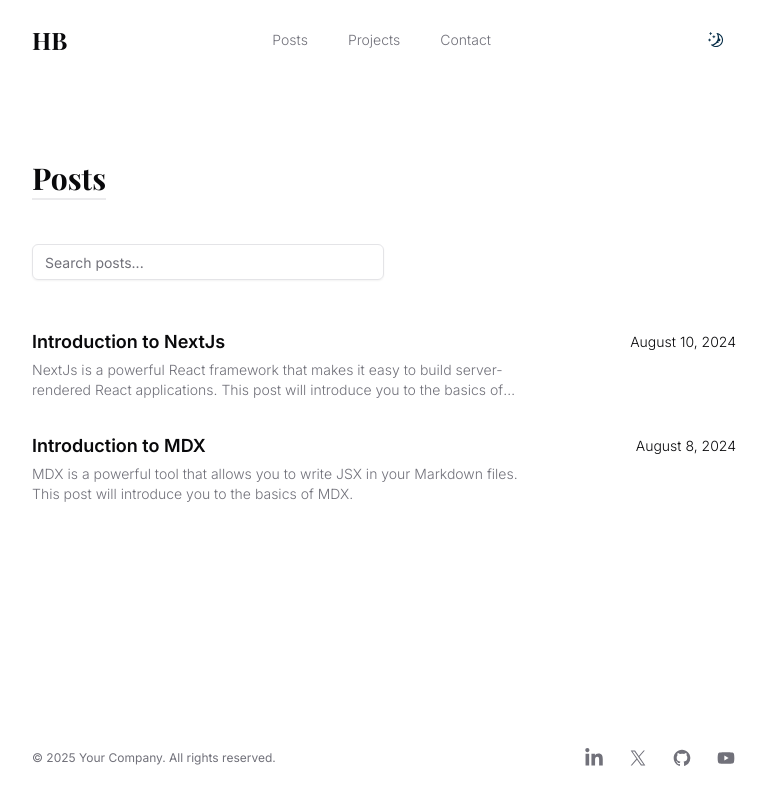
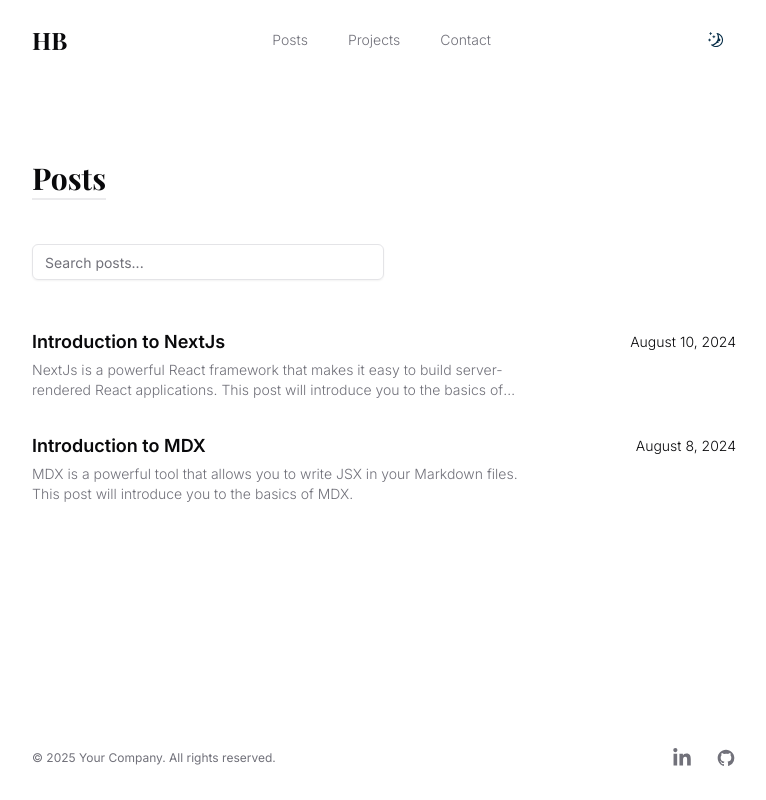
Before and after one commit to UsamaBinQamar/portfolio-nextjs, a Next.js app: page /posts in a window 1280 px wide. Shown: the whole page, without its empty margins (256-1022 px from the left). Built offline with nearby package versions, Linux system fonts and the light colour scheme; a web font is replaced by a local one.

Commit message:
remove x and yt from footer

```diff
--- a/components/footer.tsx
+++ b/components/footer.tsx
@@ -29,7 +29,7 @@ const navigation = [
   // },
   {
     name: 'LinkedIn',
-    href: '#',
+    href: 'https://www.linkedin.com/in/usamabinqamar/',
     icon: (props: JSX.IntrinsicAttributes & SVGProps<SVGSVGElement>) => (
       <svg fill='currentColor' viewBox='0 0 448 512' {...props}>
         <path
@@ -39,18 +39,18 @@ const navigation = [
       </svg>
     )
   },
-  {
-    name: 'X',
-    href: '#',
-    icon: (props: JSX.IntrinsicAttributes & SVGProps<SVGSVGElement>) => (
-      <svg fill='currentColor' viewBox='0 0 24 24' {...props}>
-        <path d='M13.6823 10.6218L20.2391 3H18.6854L12.9921 9.61788L8.44486 3H3.2002L10.0765 13.0074L3.2002 21H4.75404L10.7663 14.0113L15.5685 21H20.8131L13.6819 10.6218H13.6823ZM11.5541 13.0956L10.8574 12.0991L5.31391 4.16971H7.70053L12.1742 10.5689L12.8709 11.5655L18.6861 19.8835H16.2995L11.5541 13.096V13.0956Z' />
-      </svg>
-    )
-  },
+  // {
+  //   name: 'X',
+  //   href: '#',
+  //   icon: (props: JSX.IntrinsicAttributes & SVGProps<SVGSVGElement>) => (
+  //     <svg fill='currentColor' viewBox='0 0 24 24' {...props}>
+  //       <path d='M13.6823 10.6218L20.2391 3H18.6854L12.9921 9.61788L8.44486 3H3.2002L10.0765 13.0074L3.2002 21H4.75404L10.7663 14.0113L15.5685 21H20.8131L13.6819 10.6218H13.6823ZM11.5541 13.0956L10.8574 12.0991L5.31391 4.16971H7.70053L12.1742 10.5689L12.8709 11.5655L18.6861 19.8835H16.2995L11.5541 13.096V13.0956Z' />
+  //     </svg>
+  //   )
+  // },
   {
     name: 'GitHub',
-    href: '#',
+    href: 'https://github.com/UsamaBinQamar',
     icon: (props: JSX.IntrinsicAttributes & SVGProps<SVGSVGElement>) => (
       <svg fill='currentColor' viewBox='0 0 24 24' {...props}>
         <path
@@ -61,19 +61,19 @@ const navigation = [
       </svg>
     )
   },
-  {
-    name: 'YouTube',
-    href: '#',
-    icon: (props: JSX.IntrinsicAttributes & SVGProps<SVGSVGElement>) => (
-      <svg fill='currentColor' viewBox='0 0 24 24' {...props}>
-        <path
-          fillRule='evenodd'
-          d='M19.812 5.418c.861.23 1.538.907 1.768 1.768C21.998 8.746 22 12 22 12s0 3.255-.418 4.814a2.504 2.504 0 0 1-1.768 1.768c-1.56.419-7.814.419-7.814.419s-6.255 0-7.814-.419a2.505 2.505 0 0 1-1.768-1.768C2 15.255 2 12 2 12s0-3.255.417-4.814a2.507 2.507 0 0 1 1.768-1.768C5.744 5 11.998 5 11.998 5s6.255 0 7.814.418ZM15.194 12 10 15V9l5.194 3Z'
-          clipRule='evenodd'
-        />
-      </svg>
-    )
-  }
+  // {
+  //   name: 'YouTube',
+  //   href: '#',
+  //   icon: (props: JSX.IntrinsicAttributes & SVGProps<SVGSVGElement>) => (
+  //     <svg fill='currentColor' viewBox='0 0 24 24' {...props}>
+  //       <path
+  //         fillRule='evenodd'
+  //         d='M19.812 5.418c.861.23 1.538.907 1.768 1.768C21.998 8.746 22 12 22 12s0 3.255-.418 4.814a2.504 2.504 0 0 1-1.768 1.768c-1.56.419-7.814.419-7.814.419s-6.255 0-7.814-.419a2.505 2.505 0 0 1-1.768-1.768C2 15.255 2 12 2 12s0-3.255.417-4.814a2.507 2.507 0 0 1 1.768-1.768C5.744 5 11.998 5 11.998 5s6.255 0 7.814.418ZM15.194 12 10 15V9l5.194 3Z'
+  //         clipRule='evenodd'
+  //       />
+  //     </svg>
+  //   )
+  // }
 ]
 
 export default function Footer() {
--- a/components/intro.tsx
+++ b/components/intro.tsx
@@ -7,7 +7,7 @@ export default function Intro() {
       <div className='mt-2 flex-1 md:mt-0'>
         <h1 className='title no-underline'>Hey, I&#39;m Usama.</h1>
         <p className='mt-3 font-light text-muted-foreground'>
-          I&#39;m a software engineer based in Toronto, Canada. I&#39;m
+          I&#39;m a software engineer based in Lahore, Pakistan. I&#39;m
           passionate about learning new technologies and sharing knowledge with
           others.
         </p>
@@ -16,7 +16,7 @@ export default function Intro() {
         <Image
           className='flex-1 rounded-lg grayscale'
           src={authorImage}
-          alt='Hamed Bahram'
+          alt='Hafiz Syed Usama Bin Qamar'
           width={175}
           height={175}
           priority
--- a/content/posts/introduction-to-mdx.mdx
+++ b/content/posts/introduction-to-mdx.mdx
@@ -2,7 +2,7 @@
   title: Introduction to MDX
   summary: MDX is a powerful tool that allows you to write JSX in your Markdown files. This post will introduce you to the basics of MDX.
   image: /images/posts/introduction-to-mdx.webp
-  author: 'Hamed Bahram'
+  author: 'Hafiz Syed Usama Bin Qamar'
   publishedAt: '2024-08-08'
 ---
 
--- a/content/posts/introduction-to-nextjs.mdx
+++ b/content/posts/introduction-to-nextjs.mdx
@@ -2,7 +2,7 @@
   title: Introduction to NextJs
   summary: NextJs is a powerful React framework that makes it easy to build server-rendered React applications. This post will introduce you to the basics of NextJs.
   image: /images/posts/introduction-to-nextjs.webp
-  author: 'Hamed Bahram'
+  author: 'Hafiz Syed Usama Bin Qamar'
   publishedAt: '2024-08-10'
 ---
 
--- a/content/projects/ecommerce-store.mdx
+++ b/content/projects/ecommerce-store.mdx
@@ -2,7 +2,7 @@
   title: Ecommerce Store
   summary: A full-stack ecommerce store built with NextJs and Stripe.
   image: /images/projects/ecommerce-store.jpg
-  author: 'Hamed Bahram'
+  author: 'Hafiz Syed Usama Bin Qamar'
   publishedAt: '2024-08-04'
 ---
 
--- a/content/projects/next-mdx-portfolio.mdx
+++ b/content/projects/next-mdx-portfolio.mdx
@@ -2,7 +2,7 @@
   title: NextJs MDX Portfolio
   summary: A portfolio website built with NextJs and MDX.
   image: /images/projects/next-mdx-portfolio.jpg
-  author: 'Hamed Bahram'
+  author: 'Hafiz Syed Usama Bin Qamar'
   publishedAt: '2024-08-08'
 ---
 
```
